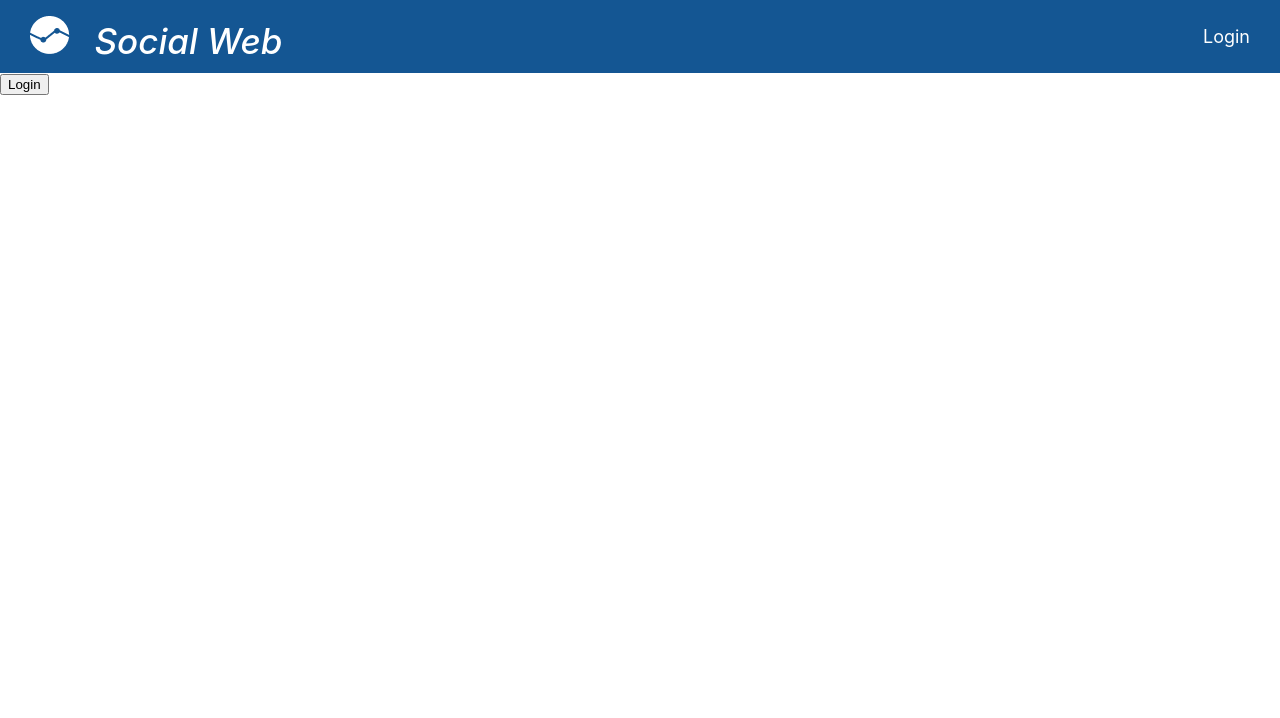
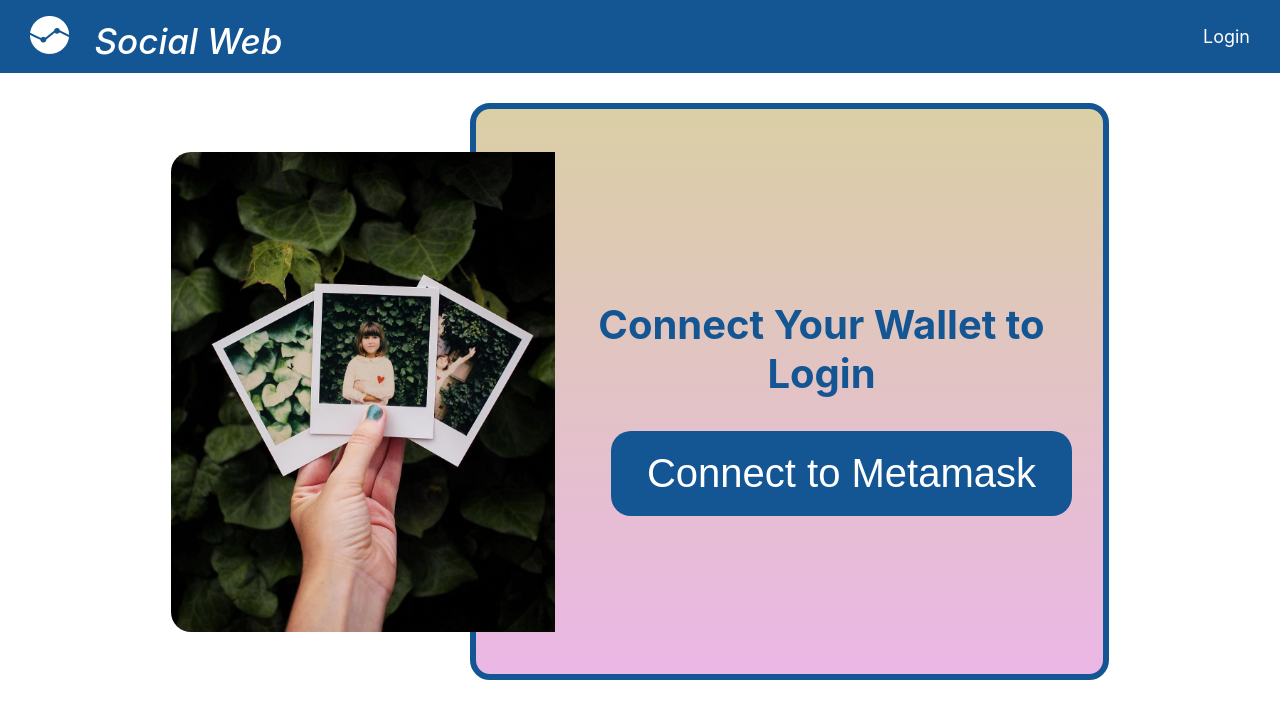
Before and after one commit to Shweta2003/Web3_Social_Media_App, a React (Create React App) app: page / in a window 1280 px wide. Shown: the top 718 px of the page. Built offline with nearby package versions, Linux system fonts and the light colour scheme.

Commit message:
my commit

```diff
--- a/src/components/Login/Login.module.css
+++ b/src/components/Login/Login.module.css
@@ -0,0 +1,50 @@
+.app{
+    margin: 0px;
+    margin-top: 30px;
+    display: flex;
+    justify-content: space-evenly;
+    align-items: center;
+    width: 100%;
+    overflow-y: hidden;
+}
+
+.image{
+    width: 30%;
+    border-top-left-radius: 20px;
+    border-bottom-left-radius: 20px;
+    z-index: 3;
+}
+
+.head{
+    font-size: 40px;
+    width: 100%;
+    color: #145693;
+    text-align: center;
+
+}
+
+.bang{
+    width: 40%;
+    margin-left: -20%;
+    padding-left: 7%;
+    padding-right: 2%;
+    display: flex;
+    border-radius: 20px;
+    flex-direction: column;
+    align-items: center;
+    justify-content: center;
+    border: 6px solid #145693;
+    height: 565px;
+    background: -webkit-linear-gradient(bottom, #ebb7e6, #dacfa5);
+}
+
+.my_btn{
+    font-size: 40px;
+    width: 90%;
+    margin-left: 40px;
+    background-color: #145693;
+    border-radius: 20px;
+    border: none;
+    color: white;
+    padding: 20px;
+}
--- a/src/components/Login/LoginPage.jsx
+++ b/src/components/Login/LoginPage.jsx
@@ -1,8 +1,9 @@
-import { useState} from 'react';
+import { useState } from 'react';
 import { useNavigate } from 'react-router-dom';
 import classes from './Login.module.css'
 import abi from '../common/ABI'
 import Web3 from 'web3';
+import im from '../../Assets/try.jpg';
 function LoginPage() {
 
   const [isConnected, setIsConnected] = useState(false);
@@ -39,15 +40,14 @@ function LoginPage() {
         const tempContract = await new web3a.eth.Contract(abi, "0x3576317730B03C389836edf78e6691747616269d");
 
         try {
-          const result = await tempContract.methods.Login(account).send({ from: account});
+          const result = await tempContract.methods.Login(account).send({ from: account });
           console.log(result);
           await setIsConnected(!isConnected);
-          my = true;
           console.log("login page " + isConnected)
 
           // after login go to homepage
-          navigate('./home',{
-            state : {acc : account}
+          navigate('./home', {
+            state: { acc: account }
           })
 
         } catch (error) {
@@ -62,23 +62,12 @@ function LoginPage() {
   }
 
   return (
-    <div className="app">
-      <div>
-        {!isConnected && (
-          <div>
-            <button onClick={onConnect}>
-              Login
-            </button>
-          </div>
-        )}
-      </div>
-      {isConnected && (
-        <div>
-          <div>
-            <h2> You are connected to metamask.</h2>
-          </div>
-        </div>
-      )}
+    <div className={classes.app}>
+        <img src={im} alt='' className={classes.image}/>
+        <div className={classes.bang}><h2 className={classes.head}>Connect Your Wallet to Login</h2>
+        <button onClick={onConnect} className={classes.my_btn}>
+          Connect to Metamask
+        </button></div>
     </div>
   );
 }
```
